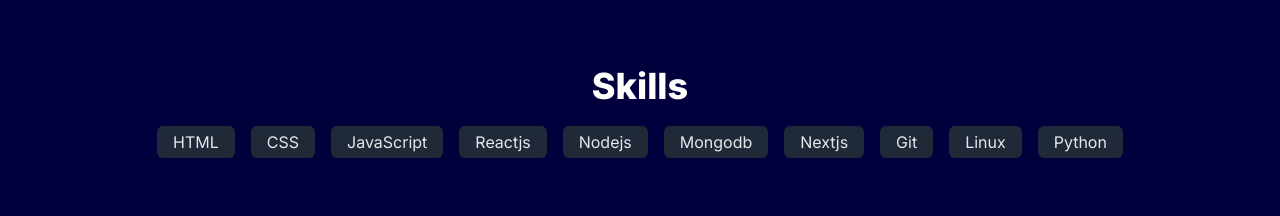
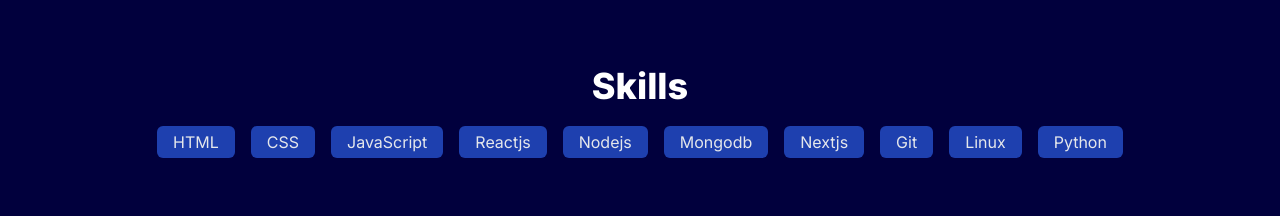
Before and after one commit to faizan619/Faizan_Dev_Portfolio, a Next.js app: page / in a window 1280 px wide. Shown: the part 2240-2456 px from the top of the page. Built offline with nearby package versions, Linux system fonts and the light colour scheme.

Commit message:
design done

```diff
--- a/src/app/Components/SkillsPage.js
+++ b/src/app/Components/SkillsPage.js
@@ -8,7 +8,7 @@
             <div className="flex flex-wrap gap-4 justify-center">
             {
                 Data.map((item)=>(
-                    <div className="bg-gray-800 capitalize px-4 py-1 rounded-md text-gray-200">{item.lang}</div>
+                    <div key={item.id} className="bg-blue-800 capitalize px-4 py-1 rounded-md text-gray-200">{item.lang}</div>
                 ))
             }
 
```
